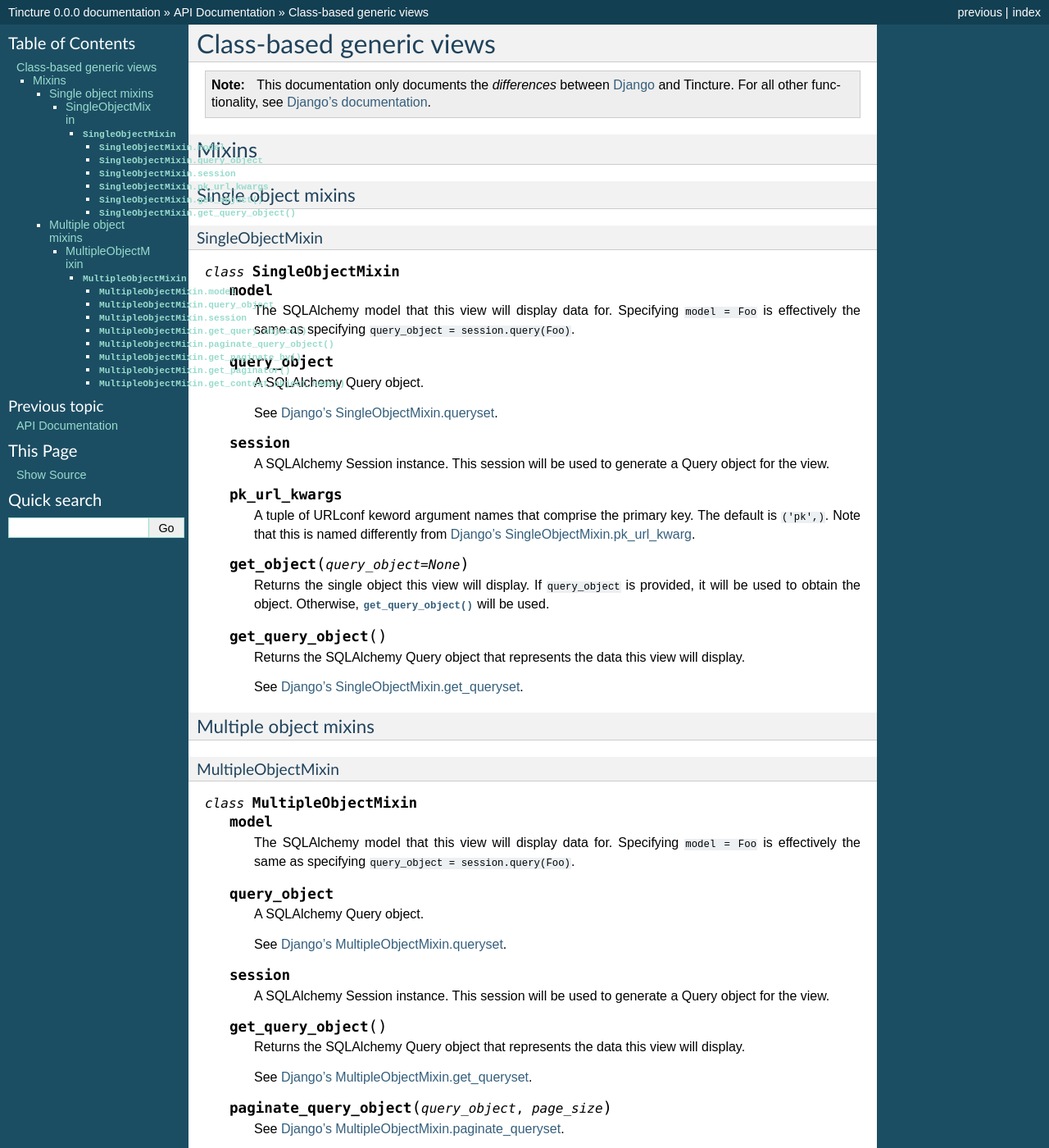
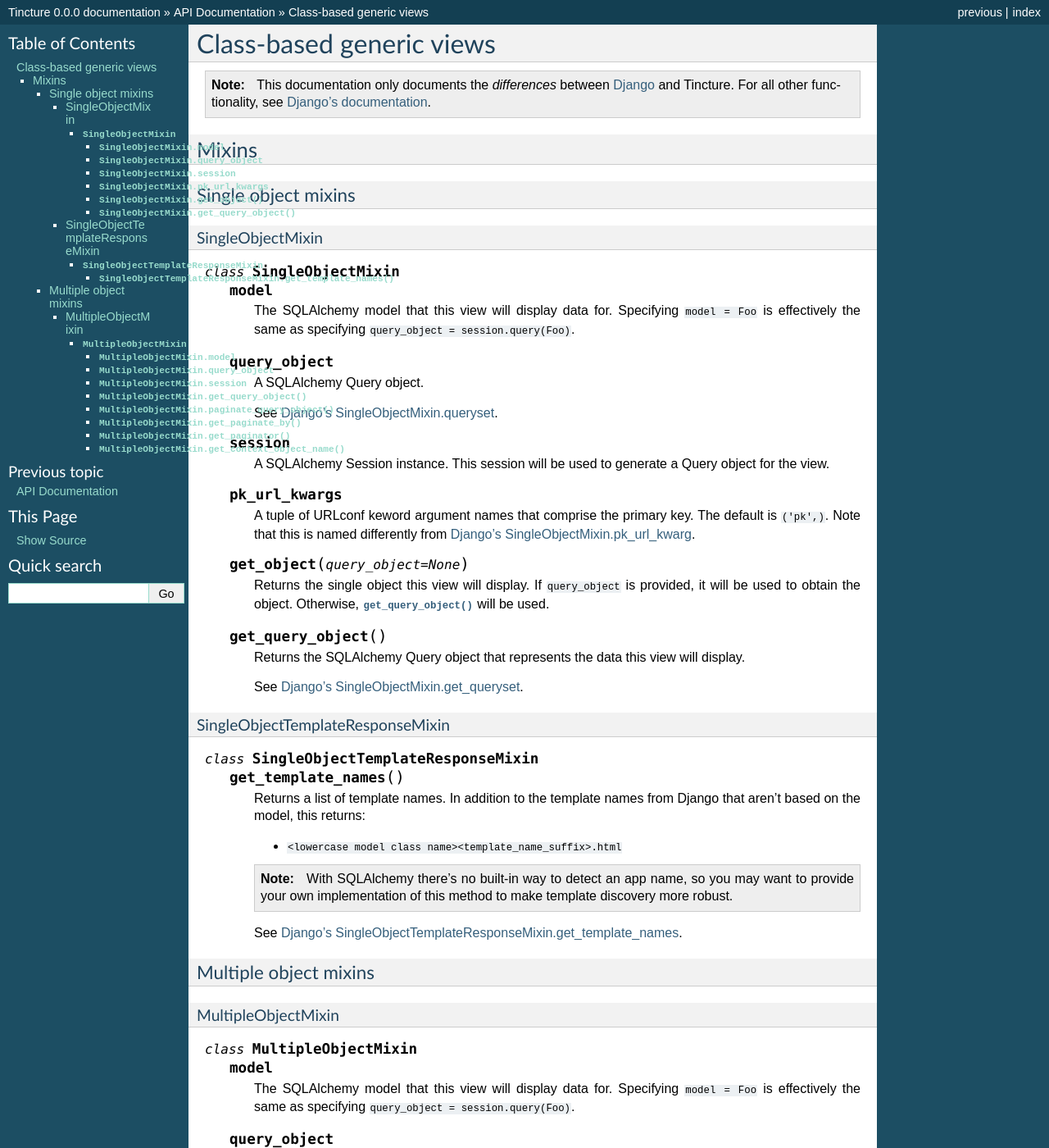
Before and after one commit to grampajoe/tincture, a Sphinx documentation site: the page built from docs/ref/class-based-views.rst, in a window 1280 px wide and 1400 px high. Shown: the whole window at 82% size. Built offline with Sphinx 7.4.7, drawn with Linux system fonts in a browser that asks for light colours.

Commit message:
Add SingleObjectTemplateResponseMixin docs

```diff
--- a/docs/ref/class-based-views.rst
+++ b/docs/ref/class-based-views.rst
@@ -52,6 +52,23 @@
 
         See `Django's SingleObjectMixin.get_queryset`_.
 
+SingleObjectTemplateResponseMixin
+~~~~~~~~~~~~~~~~~~~~~~~~~~~~~~~~~
+.. class:: SingleObjectTemplateResponseMixin()
+
+    .. method:: get_template_names()
+
+        Returns a list of template names. In addition to the template names
+        from Django that aren't based on the model, this returns:
+
+        * ``<lowercase model class name><template_name_suffix>.html``
+
+        .. note::
+            With SQLAlchemy there's no built-in way to detect an app name,
+            so you may want to provide your own implementation of this method
+            to make template discovery more robust.
+
+        See `Django's SingleObjectTemplateResponseMixin.get_template_names`_.
 
 Multiple object mixins
 ----------------------
@@ -112,6 +129,8 @@
 .. _Django's SingleObjectMixin.pk_url_kwarg: https://docs.djangoproject.com/en/1.4/ref/class-based-views/#django.views.generic.detail.SingleObjectMixin.pk_url_kwarg
 .. _Django's SingleObjectMixin.get_queryset: https://docs.djangoproject.com/en/1.4/ref/class-based-views/#django.views.generic.detail.SingleObjectMixin.get_queryset
 
+.. _Django's SingleObjectTemplateResponseMixin.get_template_names: https://docs.djangoproject.com/en/1.4/ref/class-based-views/#django.views.generic.detail.SingleObjectTemplateResponseMixin.get_template_names
+
 .. _Django's MultipleObjectMixin.queryset: https://docs.djangoproject.com/en/1.4/ref/class-based-views/#django.views.generic.list.MultipleObjectMixin.queryset
 .. _Django's MultipleObjectMixin.get_queryset: https://docs.djangoproject.com/en/1.4/ref/class-based-views/#django.views.generic.list.MultipleObjectMixin.get_queryset
 .. _Django's MultipleObjectMixin.paginate_queryset: https://docs.djangoproject.com/en/1.4/ref/class-based-views/#django.views.generic.list.MultipleObjectMixin.paginate_queryset
```
